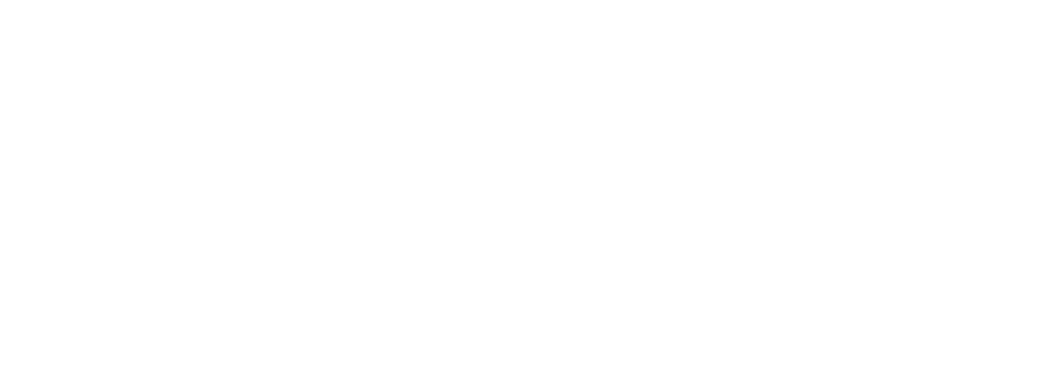
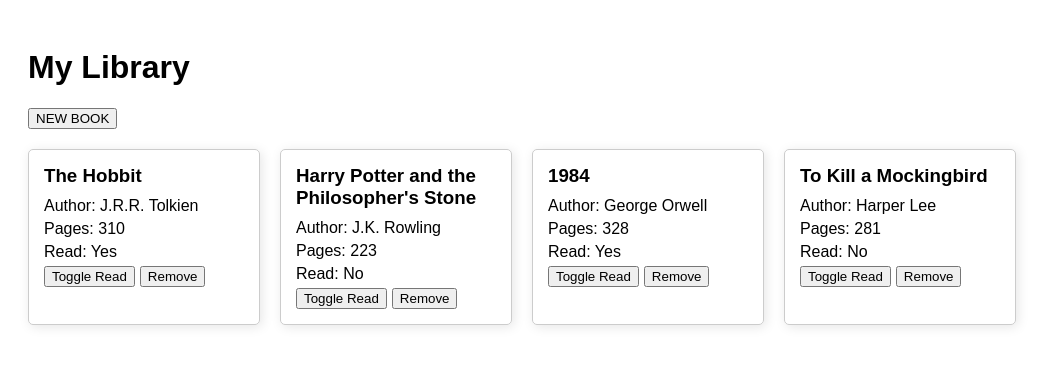
Before and after one commit to GregoireGeoffroy/TOP-Library, a plain HTML site: page index.html in a window 1280 px wide. Shown: the whole page, without its empty margins (0-1053 px from the left). Drawn offline with Linux system fonts and the light colour scheme.

Commit message:
Project setup

```diff
--- a/index.html
+++ b/index.html
@@ -3,9 +3,27 @@
 <head>
     <meta charset="UTF-8">
     <meta name="viewport" content="width=device-width, initial-scale=1.0">
-    <title>Document</title>
+    <title>Library</title>
+    <link rel="stylesheet" href="styles.css">
 </head>
 <body>
+    <h1>My Library</h1>
+    <button id="newBookBtn">NEW BOOK</button>
+    <div id="formContainer" class="form-container">
+        <form id="newBookForm">
+            <label for="title">Title:</label>
+            <input type="text" id="title" name="title" required>
+            <label for="author">Author:</label>
+            <input type="text" id="author" name="author" required>
+            <label for="pages">Pages:</label>
+            <input type="number" id="pages" name="pages" required>
+            <label for="read">Read:</label>
+            <input type="checkbox" id="read" name="read">
+            <button type="submit">Add Book</button>
+        </form>
+    </div>
+    <div id="library"></div>
 
+    <script src="script.js"></script>
 </body>
 </html>
--- a/script.js
+++ b/script.js
@@ -0,0 +1,85 @@
+const myLibrary = [];
+
+function Book(title, author, pages, read) {
+    this.title = title;
+    this.author = author;
+    this.pages = pages;
+    this.read = read;
+}
+
+Book.prototype.toggleReadStatus = function() {
+    this.read = !this.read;
+};
+
+function addBookToLibrary(book) {
+    myLibrary.push(book);
+    displayBooks();
+}
+
+function displayBooks() {
+    const libraryDiv = document.getElementById('library');
+    libraryDiv.innerHTML = ''; // Clear the library div
+
+    myLibrary.forEach((book, index) => {
+        const bookCard = document.createElement('div');
+        bookCard.classList.add('book-card');
+        bookCard.dataset.index = index;
+
+        const bookTitle = document.createElement('h3');
+        bookTitle.textContent = book.title;
+
+        const bookAuthor = document.createElement('p');
+        bookAuthor.textContent = `Author: ${book.author}`;
+
+        const bookPages = document.createElement('p');
+        bookPages.textContent = `Pages: ${book.pages}`;
+
+        const bookRead = document.createElement('p');
+        bookRead.textContent = `Read: ${book.read ? 'Yes' : 'No'}`;
+
+        const toggleReadBtn = document.createElement('button');
+        toggleReadBtn.textContent = 'Toggle Read';
+        toggleReadBtn.addEventListener('click', () => {
+            book.toggleReadStatus();
+            displayBooks();
+        });
+
+        const removeBtn = document.createElement('button');
+        removeBtn.textContent = 'Remove';
+        removeBtn.addEventListener('click', () => {
+            myLibrary.splice(index, 1);
+            displayBooks();
+        });
+
+        bookCard.appendChild(bookTitle);
+        bookCard.appendChild(bookAuthor);
+        bookCard.appendChild(bookPages);
+        bookCard.appendChild(bookRead);
+        bookCard.appendChild(toggleReadBtn);
+        bookCard.appendChild(removeBtn);
+
+        libraryDiv.appendChild(bookCard);
+    });
+}
+
+document.getElementById('newBookBtn').addEventListener('click', () => {
+    const formContainer = document.getElementById('formContainer');
+    formContainer.style.display = formContainer.style.display === 'none' ? 'block' : 'none';
+});
+
+document.getElementById('newBookForm').addEventListener('submit', (e) => {
+    e.preventDefault();
+    const title = document.getElementById('title').value;
+    const author = document.getElementById('author').value;
+    const pages = document.getElementById('pages').value;
+    const read = document.getElementById('read').checked;
+    addBookToLibrary(new Book(title, author, pages, read));
+    document.getElementById('newBookForm').reset();
+    document.getElementById('formContainer').style.display = 'none';
+});
+
+// Adding some books manually to test the display
+addBookToLibrary(new Book('The Hobbit', 'J.R.R. Tolkien', 310, true));
+addBookToLibrary(new Book('Harry Potter and the Philosopher\'s Stone', 'J.K. Rowling', 223, false));
+addBookToLibrary(new Book('1984', 'George Orwell', 328, true));
+addBookToLibrary(new Book('To Kill a Mockingbird', 'Harper Lee', 281, false));
--- /dev/null
+++ b/styles.css
@@ -0,0 +1,45 @@
+body {
+    font-family: Arial, sans-serif;
+    padding: 20px;
+}
+
+#library {
+    display: flex;
+    flex-wrap: wrap;
+    gap: 20px;
+}
+
+.book-card {
+    border: 1px solid #ccc;
+    border-radius: 5px;
+    padding: 15px;
+    width: 200px;
+    box-shadow: 2px 2px 12px rgba(0, 0, 0, 0.1);
+}
+
+.book-card h3 {
+    margin: 0 0 10px;
+}
+
+.book-card p {
+    margin: 5px 0;
+}
+
+.book-card button {
+    margin-right: 5px;
+}
+
+#newBookBtn {
+    margin-bottom: 20px;
+}
+
+.form-container {
+    display: none;
+    margin-bottom: 20px;
+}
+
+#newBookForm {
+    display: flex;
+    flex-direction: column;
+    gap: 10px;
+}
```
Also changed, not shown: style.css (deleted).
